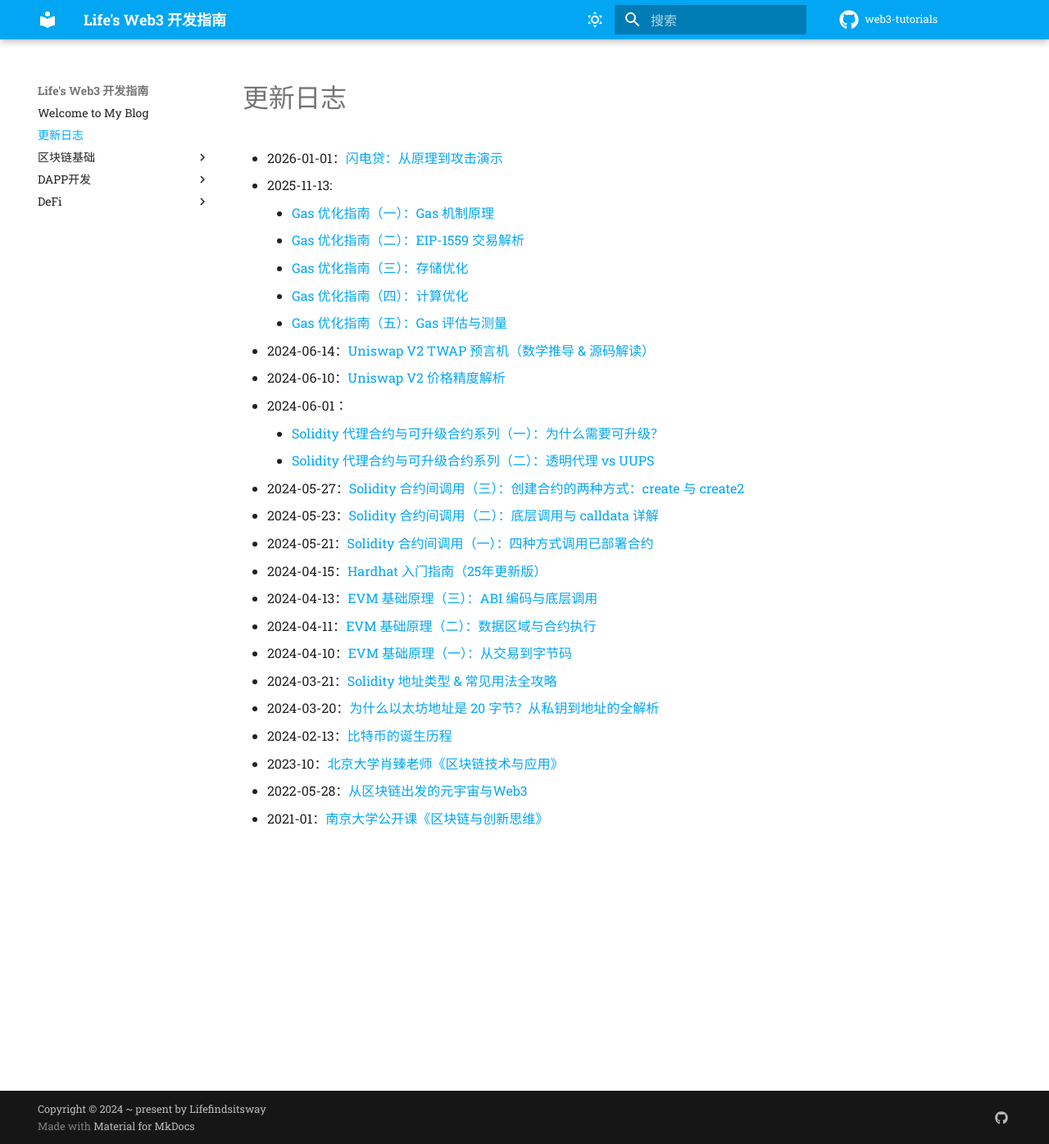
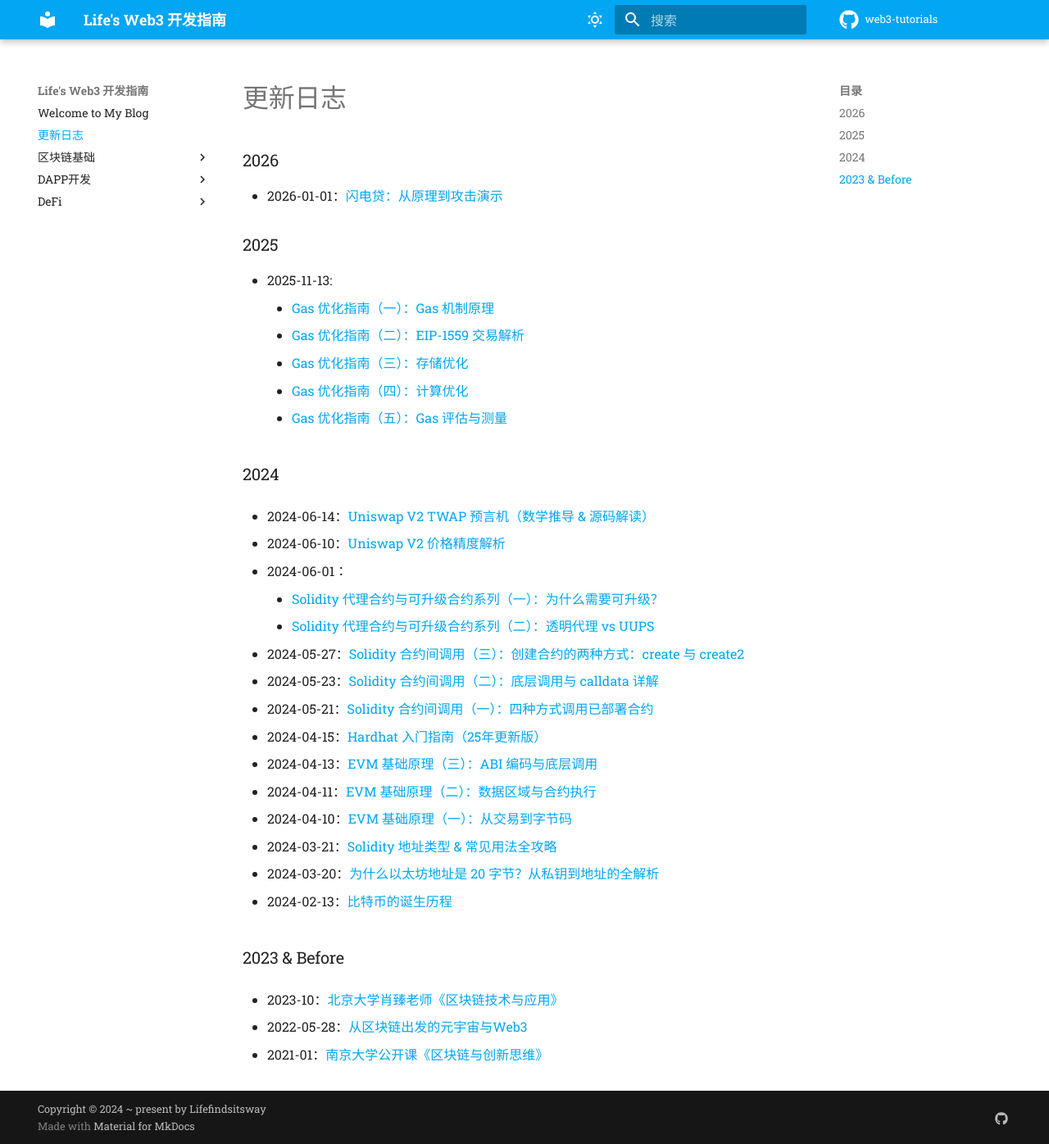
Before and after one commit to lifefindsitsway/web3-tutorials, an MkDocs documentation site: the page built from docs/changelog.md, in a window 1280 px wide and 1396 px high. Shown: the whole window at 82% size. Built offline with MkDocs 1.6.1 and Material for MkDocs 9.7.7, drawn with Linux system fonts in a browser that asks for light colours; comment, search, counter and statistics services are not loaded.

Commit message:
调整布局：增加年份

```diff
--- a/docs/changelog.md
+++ b/docs/changelog.md
@@ -1,25 +1,50 @@
+### 2026
+
 - 2026-01-01：[闪电贷：从原理到攻击演示](./web3/defi/flash_loan_attack_260101.md)
+
+### 2025
+
 - 2025-11-13:
     - [Gas 优化指南（一）：Gas 机制原理](./web3/dapp/gas_optimization_guide_part1_gas_mechanism.md)
     - [Gas 优化指南（二）：EIP-1559 交易解析](./web3/dapp/gas_optimization_guide_part2_eip1559_transaction_analysis.md)
     - [Gas 优化指南（三）：存储优化](./web3/dapp/gas_optimization_guide_part3_storage_optimization.md)
     - [Gas 优化指南（四）：计算优化](./web3/dapp/gas_optimization_guide_part4_computation_optimization.md)
     - [Gas 优化指南（五）：Gas 评估与测量](./web3/dapp/gas_optimization_guide_part5_gas_measurement.md)
+
+### 2024
+
 - 2024-06-14：[Uniswap V2 TWAP 预言机（数学推导 & 源码解读）](./web3/defi/uniswap_v2_twap_oracle_240614.md)
+
 - 2024-06-10：[Uniswap V2 价格精度解析](./web3/defi/uniswap_v2_price_precision_240610.md)
+
 - 2024-06-01：
     - [Solidity 代理合约与可升级合约系列（一）：为什么需要可升级？](./web3/dapp/solidity_proxy_upgrade_series_part1.md)
     - [Solidity 代理合约与可升级合约系列（二）：透明代理 vs UUPS](./web3/dapp/solidity_proxy_upgrade_series_part2.md)
+
 - 2024-05-27：[Solidity 合约间调用（三）：创建合约的两种方式：create 与 create2](./web3/dapp/solidity_contract_call_part3_240527.md)
+
 - 2024-05-23：[Solidity 合约间调用（二）：底层调用与 calldata 详解](./web3/dapp/solidity_contract_call_part2_240523.md)
+
 - 2024-05-21：[Solidity 合约间调用（一）：四种方式调用已部署合约](./web3/dapp/solidity_contract_call_part1_240521.md)
+
 - 2024-04-15：[Hardhat 入门指南（25年更新版）](./web3/dapp/hardhat_tutorial_240415.md)
+
 - 2024-04-13：[EVM 基础原理（三）：ABI 编码与底层调用](./web3/dapp/evm_fundamentals_part3_abi_encoding_and_low-level_calls_240413.md)
+
 - 2024-04-11：[EVM 基础原理（二）：数据区域与合约执行](./web3/dapp/evm_fundamentals_part2_data_regions_and_contract_execution_240411.md)
+
 - 2024-04-10：[EVM 基础原理（一）：从交易到字节码](./web3/dapp/evm_fundamentals_part1_from_transactions_to_bytecode_240410.md)
+
 - 2024-03-21：[Solidity 地址类型 & 常见用法全攻略](./web3/dapp/address_240321.md)
+
 - 2024-03-20：[为什么以太坊地址是 20 字节？从私钥到地址的全解析](./web3/dapp/ethereum_address_size_240320.md)
+
 - 2024-02-13：[比特币的诞生历程](./blockchain/the_evolution_of_bitcoin_240213.md)
+
+### 2023 & Before
+
 - 2023-10：[北京大学肖臻老师《区块链技术与应用》](./blockchain/blockchain_research_notes_2310.md)
+
 - 2022-05-28：[从区块链出发的元宇宙与Web3](./blockchain/from_blockchain_to_the_metaverse_and_web3_220528.md)
+
 - 2021-01：[南京大学公开课《区块链与创新思维》](./blockchain/blockchain_and_innovative_thinking_notes_2101.md)
```
